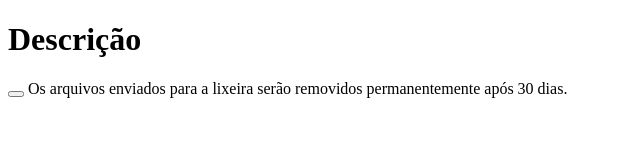
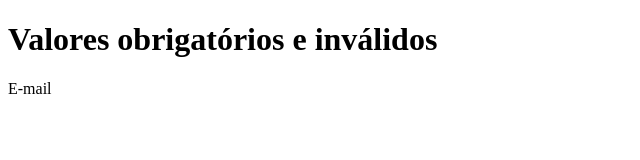
Before and after one commit to programadorcego/html-acessibilidade, a plain HTML site: page index.html in a window 1280 px wide. Shown: the whole page, without its empty margins (0-640 px from the left). Drawn offline with Linux system fonts and the light colour scheme.

Commit message:
Aula 03: Elementos Editáveis

```diff
--- a/index.html
+++ b/index.html
@@ -8,10 +8,9 @@
 	</head>
 
 	<body>
-		<h1>Descrição</h1>
+		<h1>Valores obrigatórios e inválidos</h1>
 
-		<button aria-label="Mover para a Lixeira" aria-describedby="trash-desc">
-		</button>
-		<span id="trash-desc" aria-hidden="true">Os arquivos enviados para a lixeira serão removidos permanentemente após 30 dias.</span>
+		<span id="tb-label">E-mail</span>
+		<div id="email" role="textbox" contenteditable aria-labeledby="tb-label" aria-required="true" aria-placeholder="Informe um e-mail" aria-invalid="true"></div>
 	</body>
 </html>
```
